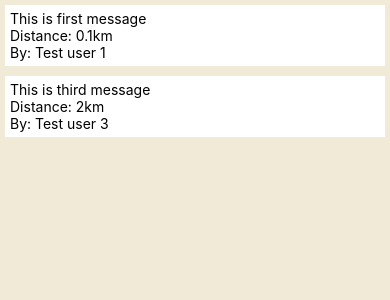
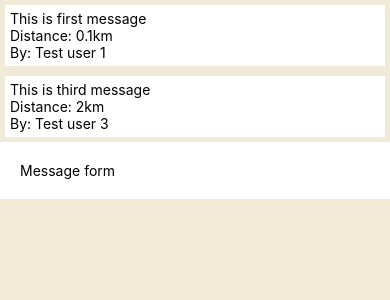
Before and after one commit to veliValentine/kalles-app, a React Native app in the folder client/: screen / in a window 390 px wide. Shown: the top 300 px of the page. Built offline with nearby package versions, Linux system fonts and the light colour scheme.

Commit message:
new message saves location data

```diff
--- a/client/src/Main.jsx
+++ b/client/src/Main.jsx
@@ -4,6 +4,7 @@ import { StyleSheet, View } from 'react-native';
 import Constants from 'expo-constants';
 
 import MessageList from './components/MessageList';
+import MessageForm from './components/MessageForm';
 //import AppBar from './components/AppBar';
 
 const styles = StyleSheet.create({
@@ -50,10 +51,19 @@ const messages = [
 
 const Main = () => {
   const [data, setData] = useState(messages);
+
+  const addMessage = (message) => {
+    setData(data.concat({
+      ...message,
+      id: (data.length + 1).toString()
+    }));
+  };
+
   return (
     <View style={styles.container}>
       {/*<AppBar />*/}
       <MessageList messages={data} />
+      <MessageForm addMessage={addMessage} />
     </View>
   );
 };
--- /dev/null
+++ b/client/src/components/MessageForm.jsx
@@ -0,0 +1,43 @@
+import React from 'react';
+import { Text, StyleSheet, View, TouchableWithoutFeedback } from 'react-native';
+
+const styles = StyleSheet.create({
+  container: {
+    backgroundColor: 'white',
+    padding: 15,
+  },
+});
+
+const MessageForm = ({ addMessage }) => {
+  //console.log('getCurrentPosition', getCurrentPosition());
+  /*
+  location: {
+        lat: 60.171712519065174,
+        long: 24.94059522394236
+      }
+  */
+  const newMessage = () => {
+    navigator.geolocation.getCurrentPosition((response) => {
+      const { latitude, longitude } = response.coords;
+      addMessage({
+        text: 'This is new message',
+        location: {
+          lat: latitude,
+          long: longitude,
+        },
+        dist: 0.0,
+        username: 'new message user',
+      });
+    });
+  };
+
+  return (
+    <TouchableWithoutFeedback onPress={newMessage}>
+      <View style={styles.container}>
+        <Text style={{ padding: 5 }}>Message form</Text>
+      </View>
+    </TouchableWithoutFeedback>
+  );
+};
+
+export default MessageForm;
--- a/client/src/utils.js
+++ b/client/src/utils.js
@@ -1,3 +1,13 @@
 export const sortByDistances = (item1, item2) => item1.dist - item2.dist;
 
 export const filterByDistances = (arr, dist) => arr.filter(item => item.dist < dist);
+
+export const getCurrentPosition = () => {
+  const poo = navigator.geolocation.getCurrentPosition((response) => {
+    console.log('response.coords', response.coords);
+    const { latitude, longitude } = response.coords;
+    return { latitude, longitude };
+  });
+
+  console.log('poo', poo);
+};
```
Also changed, not shown: 1 other file (tests, documents, lock files or other folders).
